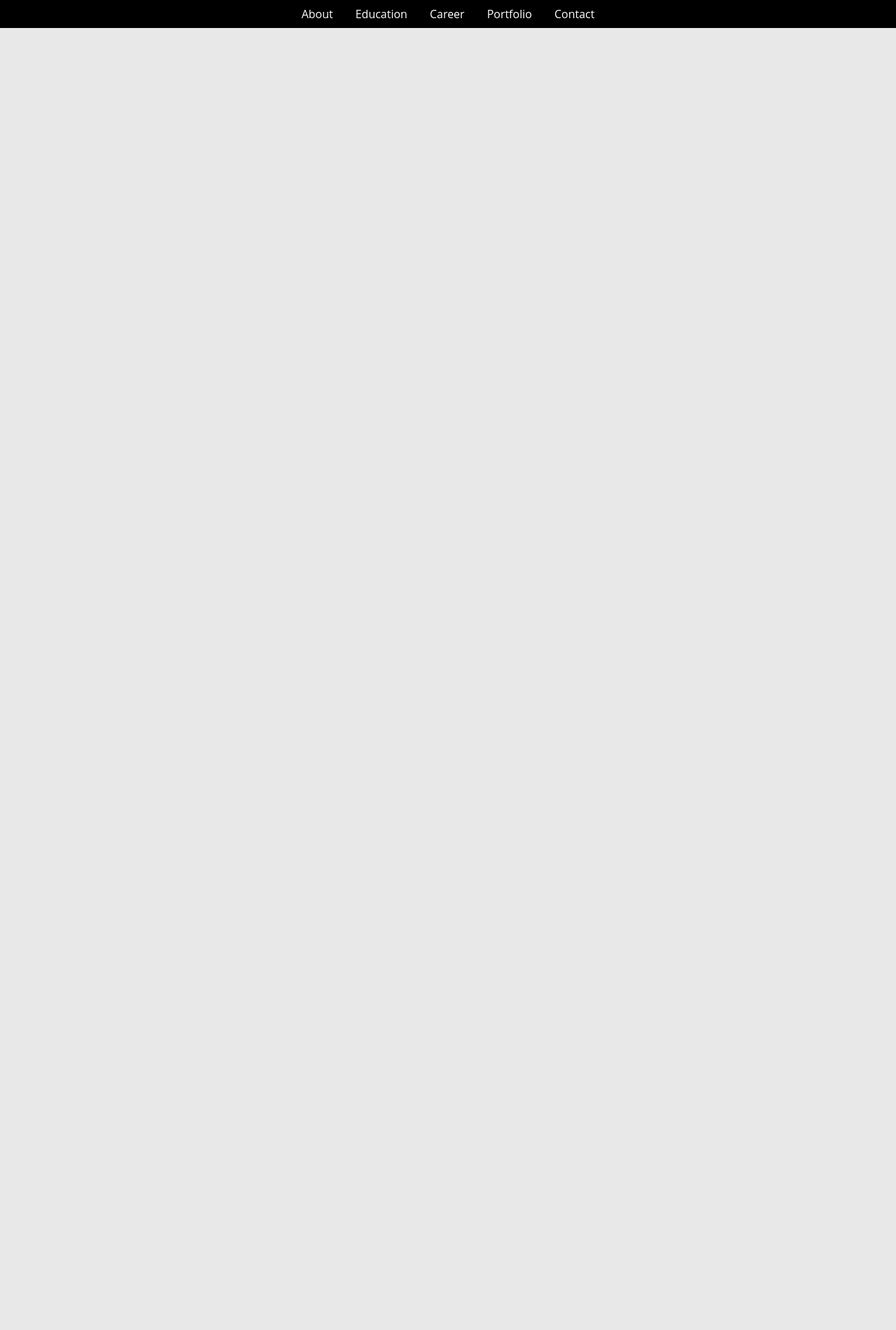
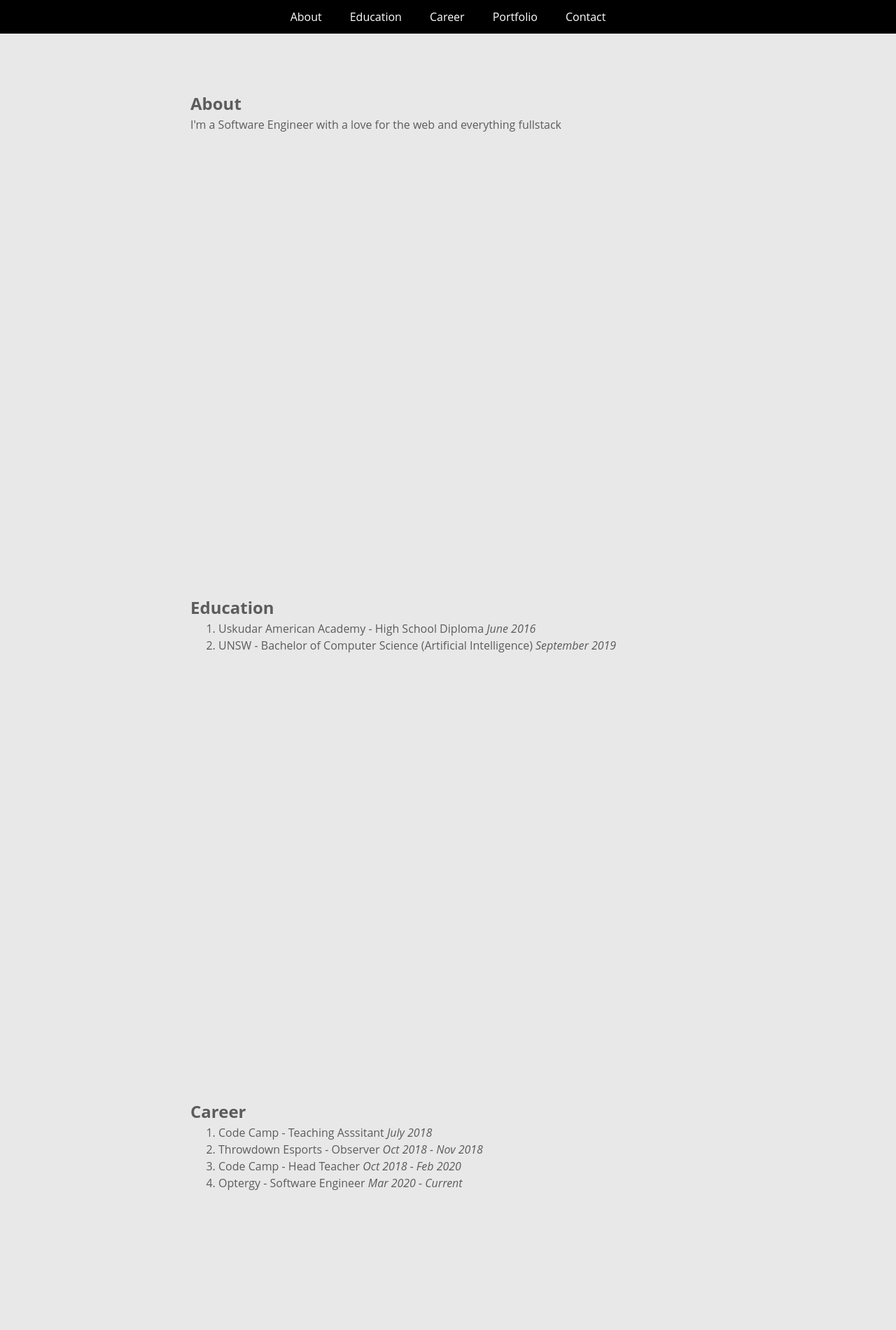
Before and after one commit to onuralpbicer/portfolio-html, a plain HTML site: page index.html in a window 1280 px wide. Shown: the top 1900 px of the page at 70% size. Before the commit the page ends 800 px from the top, so only its background shows below. Drawn offline with Linux system fonts and the light colour scheme.

Commit message:
some improvements

```diff
--- a/index.html
+++ b/index.html
@@ -17,12 +17,19 @@
 
 <body>
     <header>
+        <button class="sidenav-button iconbutton" onclick="openNav()">
+            <svg height="24" width="24" viewBox="0 0 24 24" stroke="white">
+                <line x1="2" y1="6" x2="22" y2="6" stroke-width="2" />
+                <line x1="2" y1="12" x2="22" y2="12" stroke-width="2" />
+                <line x1="2" y1="18" x2="22" y2="18" stroke-width="2" />
+            </svg>
+        </button>
         <nav class="header-nav">
-            <a class="header-nav-item" href="#">About</a>
-            <a class="header-nav-item" href="#">Education</a>
-            <a class="header-nav-item" href="#">Career</a>
-            <a class="header-nav-item" href="#">Portfolio</a>
-            <a class="header-nav-item" href="#">Contact</a>
+            <a class="header-nav-item" href="#about">About</a>
+            <a class="header-nav-item" href="#education">Education</a>
+            <a class="header-nav-item" href="#career">Career</a>
+            <a class="header-nav-item" href="#portfolio">Portfolio</a>
+            <a class="header-nav-item" href="#contact">Contact</a>
         </nav>
     </header>
     <div class="side-nav" open="">
@@ -32,22 +39,79 @@
                 <line x1="2" y1="22" x2="22" y2="2" stroke-width="2" />
             </svg>
         </button>
-        <a class="side-nav-item" href="#">About</a>
-        <a class="side-nav-item" href="#">Education</a>
-        <a class="side-nav-item" href="#">Career</a>
-        <a class="side-nav-item" href="#">Portfolio</a>
-        <a class="side-nav-item" href="#">Contact</a>
+        <a class="side-nav-item" href="#about">About</a>
+        <a class="side-nav-item" href="#education">Education</a>
+        <a class="side-nav-item" href="#career">Career</a>
+        <a class="side-nav-item" href="#portfolio">Portfolio</a>
+        <a class="side-nav-item" href="#contact">Contact</a>
     </div>
-    <div class="side-nav-button-container">
-        <button class="iconbutton" onclick="openNav()">
-            <svg height="24" width="24" viewBox="0 0 24 24" stroke="white">
-                <line x1="2" y1="6" x2="22" y2="6" stroke-width="2" />
-                <line x1="2" y1="12" x2="22" y2="12" stroke-width="2" />
-                <line x1="2" y1="18" x2="22" y2="18" stroke-width="2" />
-            </svg>
-        </button>
-    </div>
-    <div>testing</div>
+    <section id="about">
+        <h1>
+            <!-- Welcome to my portfolio -->
+            <span class="faded">About</span>
+        </h1>
+        <p>
+            I'm a Software Engineer with a love for the web and everything
+            fullstack
+        </p>
+    </section>
+    <section id="education">
+        <h2>
+            <!-- Education History -->
+            <span class="faded">Education</span>
+        </h2>
+        <ol>
+            <li>
+                <p>
+                    Uskudar American Academy - High School Diploma <i>June 2016</i>
+                </p>
+            </li>
+            <li>
+                <p>
+                    UNSW - Bachelor of Computer Science (Artificial Intelligence)
+                    <i>September 2019</i>
+                </p>
+            </li>
+        </ol>
+    </section>
+    <section id="career">
+        <h2>
+            <!-- Employment History -->
+            <span class="faded">Career</span>
+        </h2>
+        <ol>
+            <li>
+                <p>Code Camp - Teaching Asssitant <i>July 2018</i></p>
+            </li>
+            <li>
+                <p>Throwdown Esports - Observer <i>Oct 2018 - Nov 2018</i></p>
+            </li>
+            <li>
+                <p>Code Camp - Head Teacher <i>Oct 2018 - Feb 2020</i></p>
+            </li>
+            <li>
+                <p>Optergy - Software Engineer <i>Mar 2020 - Current</i></p>
+            </li>
+        </ol>
+    </section>
+    <section id="portfolio">Coming Soon</section>
+    <section id="contact">
+        <h2>
+            <!-- Contact Me: -->
+            <span class="faded">Contact Me</span>
+        </h2>
+        <p>Phone Number: <a href="tel:0061423908858">+61 423 908 858</a></p>
+        <p>
+            Email:
+            <a href="mailto:onuralpbicer@gmail.com">onuralpbicer@gmail.com</a>
+        </p>
+        <p>
+            LinkedIn:
+            <a href="https://www.linkedin.com/in/onuralpbicer/">LinkedIn</a>
+        </p>
+        <p>Github: <a href="https://github.com/onuralpbicer">Github</a></p>
+        <p>Location: Sydney/Australia</p>
+    </section>
 </body>
 
 </html>
--- a/nav.css
+++ b/nav.css
@@ -4,7 +4,7 @@ header {
     left: 0;
     right: 0;
     background-color: var(--header-bg-color);
-    /* padding: 0.5rem; */
+    /* padding: 0.5rem 0.5rem 0 0.5rem; */
     color: var(--header-color);
 }
 
@@ -24,7 +24,7 @@ header {
     display: none;
     background-color: var(--header-bg-color);
     color: var(--header-color);
-    position: absolute;
+    position: fixed;
     top: 0;
     left: 0;
     bottom: 0;
@@ -38,9 +38,18 @@ header {
     display: none;
 }
 
+.sidenav-button {
+    margin: 0.75rem;
+    display: none;
+}
+
 @media (max-width: 528px) {
-    .header-nav {
+    .header-nav-item {
         display: none;
+    }
+
+    .sidenav-button {
+        display: block;
     }
 
     .side-nav {
@@ -99,7 +108,7 @@ header {
     text-decoration: none;
     text-transform: capitalize;
     position: relative;
-    padding: 0.5rem;
+    padding: 0.75rem;
     transition: color ease-in-out 0.3s;
 }
 
--- a/reset.css
+++ b/reset.css
@@ -12,13 +12,13 @@
 */
 * {
     margin: 0;
+    scroll-behavior: smooth;
 }
 
 /*
   3. Allow percentage-based heights in the application
 */
-html,
-body {
+html {
     height: 100%;
 }
 
@@ -30,6 +30,7 @@ body {
 body {
     line-height: 1.5;
     -webkit-font-smoothing: antialiased;
+
 }
 
 /*
--- a/style.css
+++ b/style.css
@@ -3,3 +3,20 @@
     border: none;
     cursor: pointer;
 }
+
+section:first-of-type {
+    margin-top: 50px;
+}
+
+section {
+    /* background-color: red; */
+    max-width: 70%;
+    margin-left: auto;
+    margin-right: auto;
+    padding: 5rem;
+    min-height: 90vh;
+}
+
+section:nth-of-type(odd) {
+    /* background-color: blue; */
+}
```
